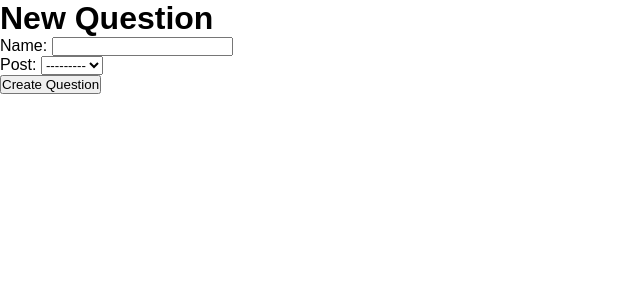
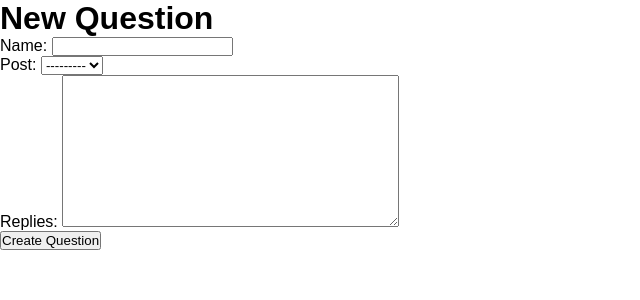
Before and after one commit to tian2992/afinidata-content-manager, a Django app: page /posts/questions/new/ in a window 1280 px wide. Shown: the part 60-360 px from the top of the page, without its empty margins (0-640 px from the left). Run offline with Django 3.2, Linux system fonts and the light colour scheme; data that the repository does not hold is empty; parts of the project's set-up code (start-up, migrations or seed data) failed here and were passed over.

Commit message:
Add quick replies to questions.

```diff
--- a/posts/forms.py
+++ b/posts/forms.py
@@ -29,4 +29,4 @@ class QuestionForm(ModelForm):
 
     class Meta:
         model = Question
-        fields = ('name', 'post')
+        fields = ('name', 'post', 'replies')
--- a/posts/models.py
+++ b/posts/models.py
@@ -74,6 +74,7 @@ class Label(models.Model):
 class Question(models.Model):
     name = models.CharField(max_length=255, unique=True)
     post = models.ForeignKey(Post, on_delete=models.CASCADE)
+    replies = models.TextField()
     created_at = models.DateTimeField(auto_now_add=True)
     updated_at = models.DateTimeField(auto_now=True)
 
--- a/posts/templates/posts/question.html
+++ b/posts/templates/posts/question.html
@@ -6,7 +6,11 @@
     <h1>Question</h1>
 
     <div class="content">
-        <strong>{{ question.name }}</strong>
+        <strong>Title: </strong>
+        {{ question.name }}
+        <br>
+        <strong>Replies: </strong>
+        {{ question.replies }}
     </div>
 
     <div class="list">
--- a/posts/urls.py
+++ b/posts/urls.py
@@ -5,7 +5,7 @@ from posts.views import HomeView, new_post, post, \
      StatisticsView, PostsListView, set_user_send, post_by_limits, \
      QuestionsView, CreateQuestion, EditQuestion, QuestionView, \
      question_by_post, set_interaction_to_post, get_thumbnail_by_post, \
-     create_response_for_question
+     create_response_for_question, get_replies_to_question
 
 app_name = 'posts'
 
@@ -32,5 +32,6 @@ urlpatterns = [
     path('questions/new/', CreateQuestion.as_view(), name='new-question'),
     path('questions/<int:id>/edit/', EditQuestion.as_view(), name='edit-question'),
     path('<int:id>/questions/', question_by_post, name='question_by_post'),
-    path('questions/<int:id>/response/', create_response_for_question, name='response_for_cuestion')
+    path('questions/<int:id>/response/', create_response_for_question, name='response_for_cuestion'),
+    path('questions/<int:id>/replies/', get_replies_to_question, name='replies_for_question')
 ]
--- a/posts/views.py
+++ b/posts/views.py
@@ -607,7 +607,7 @@ class QuestionsView(TemplateView):
 class CreateQuestion(CreateView):
     model = Question
     template_name = 'posts/new-question.html'
-    fields = ('name', 'post')
+    fields = ('name', 'post', 'replies')
 
     def form_valid(self, form):
         form.save()
@@ -617,7 +617,7 @@ class CreateQuestion(CreateView):
 class EditQuestion(UpdateView):
     model = Question
     template_name = 'posts/question-edit.html'
-    fields = ('name', 'post')
+    fields = ('name', 'post', 'replies')
     pk_url_kwarg = 'id'
     context_object_name = 'question'
 
@@ -748,3 +748,31 @@ def create_response_for_question(request, id):
             )
         )
     ))
+
+
+@csrf_exempt
+def get_replies_to_question(request, id):
+
+    if request.method == 'POST':
+        return JsonResponse(dict(status='error', error='Invalid method.'))
+
+    try:
+        question = Question.objects.get(pk=id)
+    except:
+        return JsonResponse(dict(status='error', error='Invalid params'))
+
+    split_replies = question.replies.split(', ')
+    quick_replies = []
+    for reply in split_replies:
+        new_reply = dict(title=reply, set_attributes=dict(response=reply))
+        quick_replies.append(new_reply)
+
+    print(quick_replies)
+    return JsonResponse(dict(
+        set_attributes=dict(),
+        messages=[
+            dict(
+                quick_replies=quick_replies
+            )
+        ]
+    ))
```
